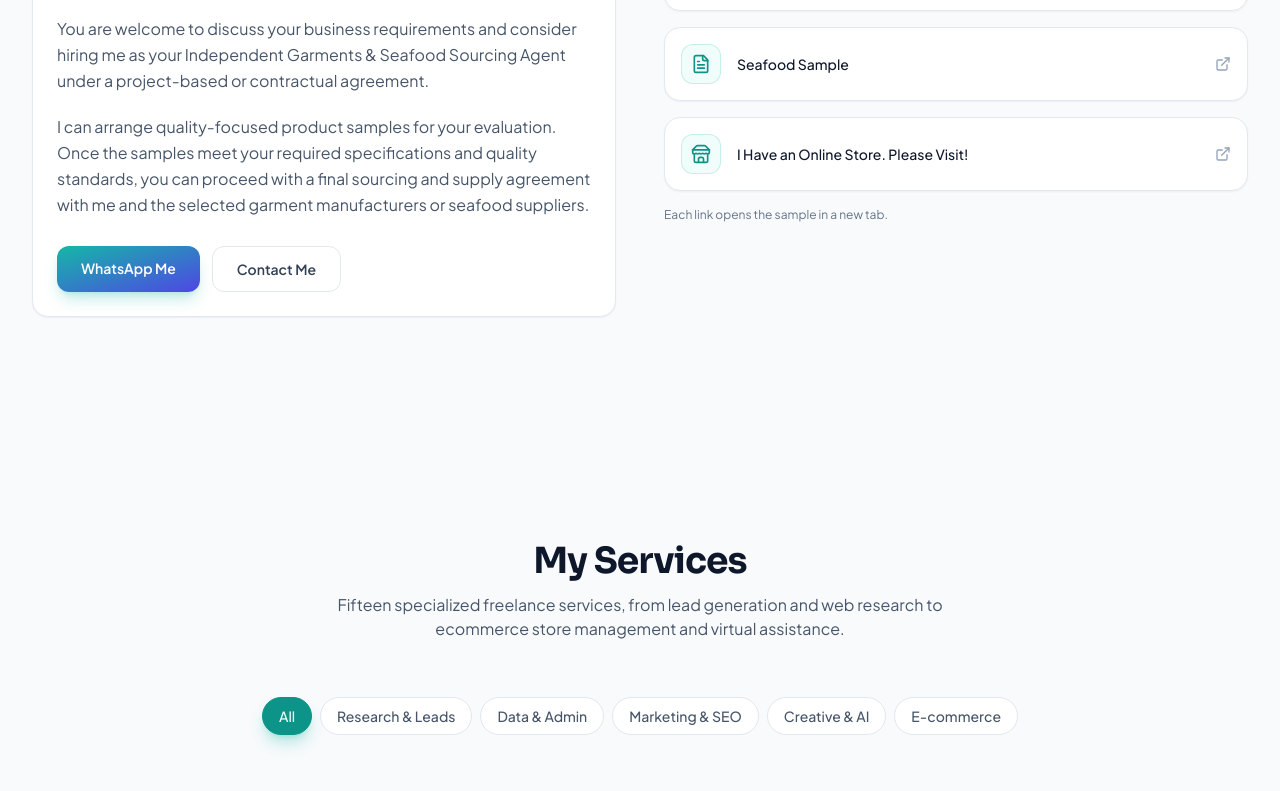
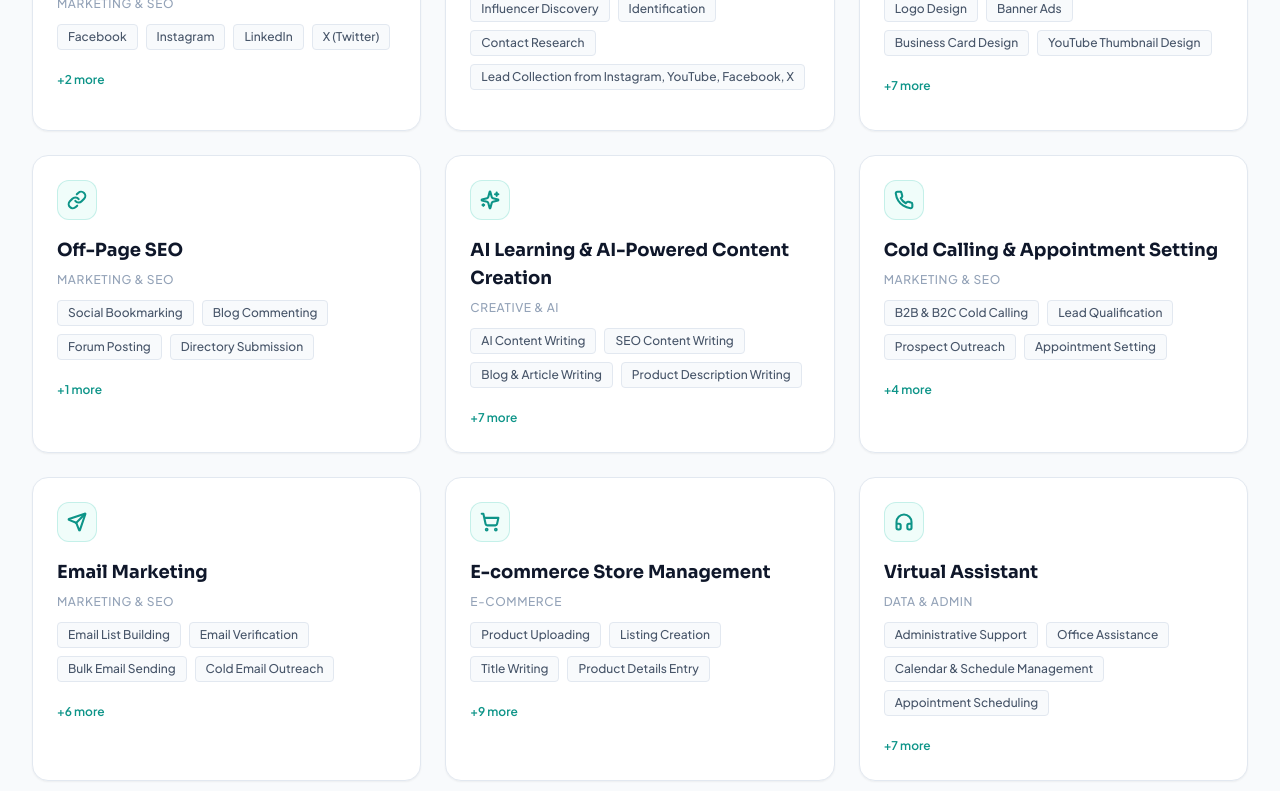
Before and after one commit to mustafa-mahmud/shaiful-freelancer, a React (Vite) app: page / in a window 1280 px wide. Shown: the part 2885-3676 px from the top of the page. Built offline with nearby package versions, Linux system fonts and the light colour scheme.

Commit message:
Business Support Education ar upora nisi

```diff
--- a/src/App.jsx
+++ b/src/App.jsx
@@ -18,12 +18,12 @@ const SECTIONS = [
   'hero',
   'stats',
   'about',
-  'business-support',
   'services',
   'portfolio',
   'tools',
   'strengths',
   'experience',
+  'business-support',
   'education',
   'contact',
 ];
@@ -59,12 +59,12 @@ export default function App() {
         <Hero />
         <Stats />
         <About />
-        <BusinessSupport />
         <Services />
         <Portfolio />
         <Tools />
         <Strengths />
         <Experience />
+        <BusinessSupport />
         <Education />
         <Contact />
       </main>
```
